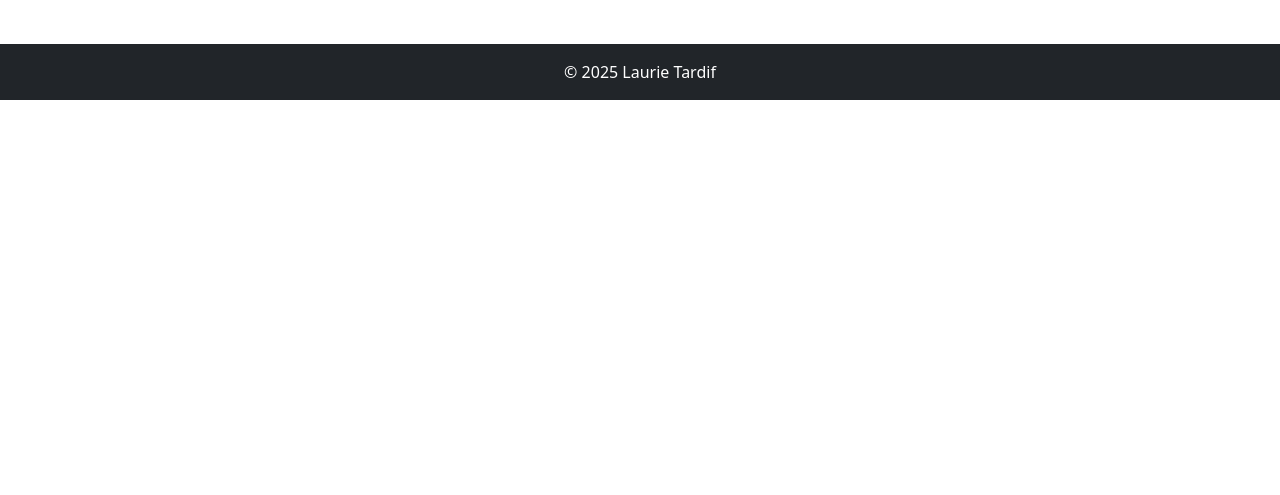
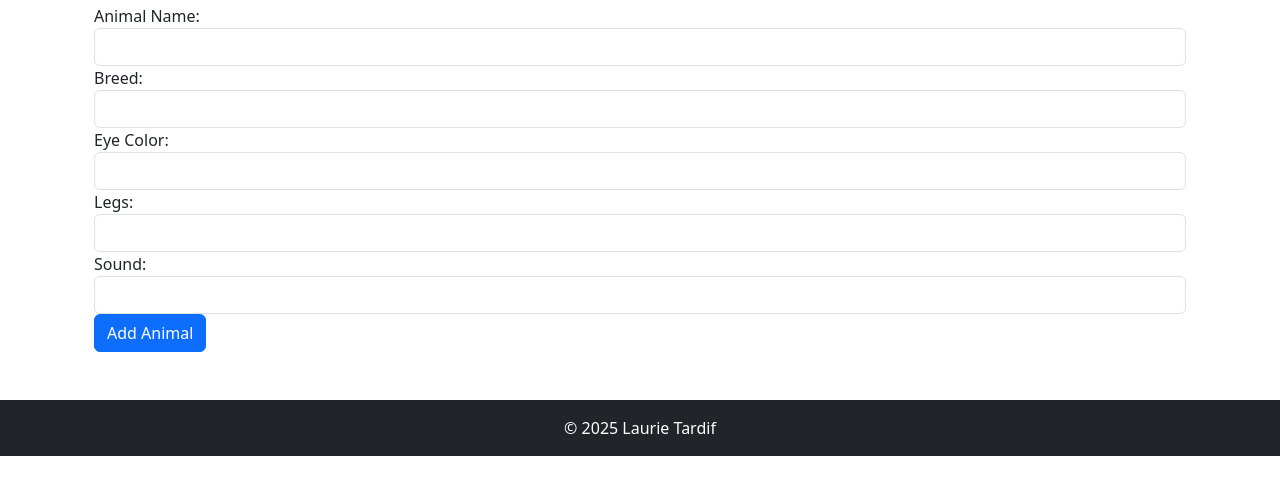
Before and after one commit to LaurieTardif21/inft-2202, a website: page src/client/animal.html in a window 1280 px wide. Shown: the part 293-788 px from the top of the page. Drawn offline with nearby package versions, Linux system fonts and the light colour scheme.

Commit message:
modified:   src/client/animal.html 	modified:   src/client/app/animals/index.js

```diff
--- a/src/client/animal.html
+++ b/src/client/animal.html
@@ -1,9 +1,4 @@
 <!-- animal.html -->
-<!-- Name: Laurie Tardif -->
-<!-- Course: INFT 2202 -->
-<!-- Date: January 20, 2025 -->
-<!-- Description: Animal page for the site. -->
-
 <!DOCTYPE html>
 <html lang="en">
 <head>
@@ -59,9 +54,9 @@
 
     <!-- Import Animal Form Script -->
     <script type="module">
-        import animalBuilder from  "./app/animals/index.js";
-        const animal = animalBuilder();
-        document.getElementById('animalForm').appendChild(animal.element);
+        import { animal } from './app/animals/index.js';  // Import the animal function
+        const animalForm = animal(); // Call the function to get the form
+        document.getElementById('animalForm').appendChild(animalForm.element); // Append the form to the container
     </script>
 </body>
 </html>
--- a/src/client/app/animals/index.js
+++ b/src/client/app/animals/index.js
@@ -1,6 +1,7 @@
+// index.js
 import { addAnimal, getAnimals, deleteAnimal } from './animal.service.js';
 
-function animal() {
+export function animal() {
     const form = document.createElement('form');
     const animalList = document.createElement('ul');
     animalList.id = 'animalList'; // List container for animals
@@ -102,7 +103,5 @@ function animal() {
     });
 
     createContent();
-    return form;
+    return { element: form }; // Return the form as part of an object
 }
-
-document.getElementById('animal-container').appendChild(animal());
```
